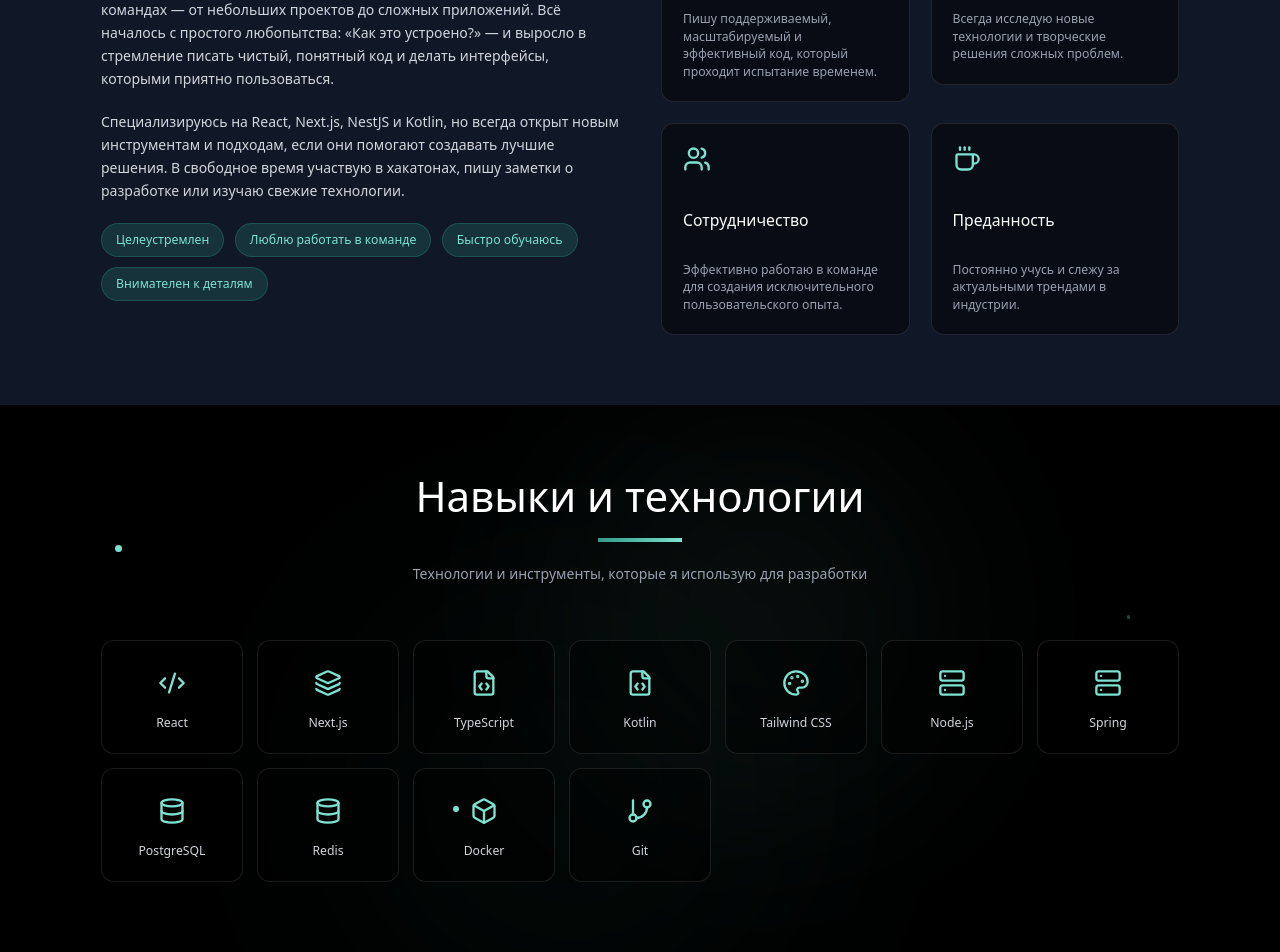
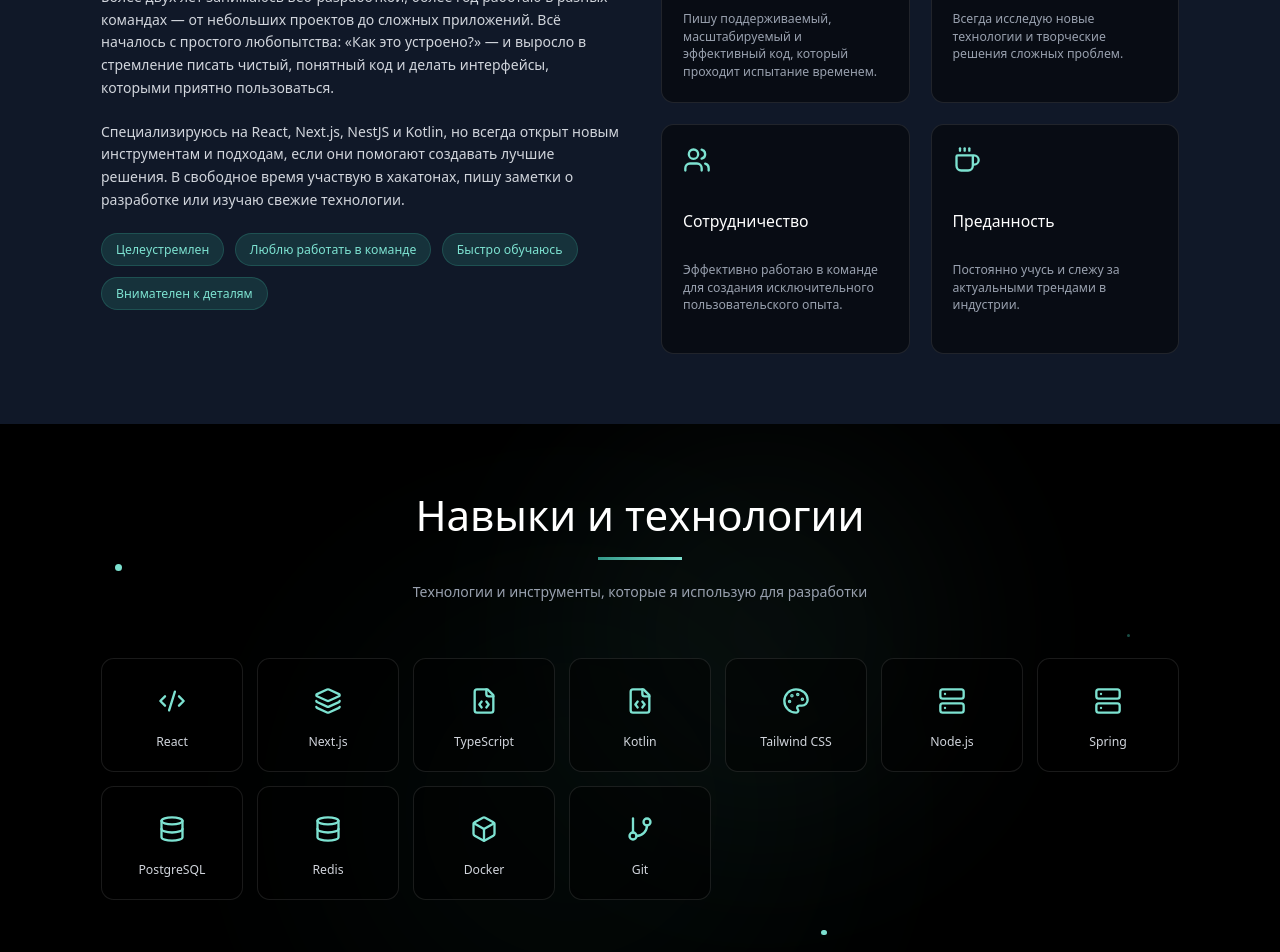
Before and after one commit to sitranto/portfolio, a Next.js app in the folder client/: page / in a window 1280 px wide. Shown: the part 1120-2072 px from the top of the page. Built offline with nearby package versions, Linux system fonts and the light colour scheme.

Commit message:
Fixed ui bugs

```diff
--- a/client/src/widgets/AboutSection.tsx
+++ b/client/src/widgets/AboutSection.tsx
@@ -103,7 +103,7 @@ export default function AboutSection() {
                                 transition={{ delay: index * 0.1, duration: 0.6 }}
                                 viewport={{ once: true }}
                             >
-                                <Card className="p-6 bg-black/50 border-white/10 hover:border-[#339989]/50 transition-all duration-300 group">
+                                <Card className="p-6 bg-black/50 border-white/10 hover:border-[#339989]/50 transition-all duration-300 group min-h-[230px]">
                                     <div className="text-[#7DE2D1] mb-4 group-hover:scale-110 transition-transform duration-300">
                                         <feature.icon className="w-8 h-8" />
                                     </div>
--- a/client/src/widgets/ContactSection.tsx
+++ b/client/src/widgets/ContactSection.tsx
@@ -65,7 +65,7 @@ export function ContactSection() {
                     >
                         <Card className="p-8 bg-gray-900/50 border-white/10">
                             <h3 className="text-2xl text-white mb-6">{t('contact.formTitle')}</h3>
-                            <form className="space-y-6">
+                            <form className="space-y-9">
                                 <div className="grid md:grid-cols-2 gap-4">
                                     <div>
                                         <label className="text-gray-300 text-sm mb-2 block">{t('contact.firstName')}</label>
--- a/client/src/widgets/SkillsSection.tsx
+++ b/client/src/widgets/SkillsSection.tsx
@@ -46,7 +46,7 @@ export default function SkillsSection() {
                     initial="hidden"
                     whileInView="visible"
                     viewport={{ once: true }}
-                    className="grid grid-cols-2 md:grid-cols-3 lg:grid-cols-4 xl:grid-cols-7 gap-4"
+                    className="grid grid-cols-2 md:grid-cols-3 lg:grid-cols-4 xl:grid-cols-7 gap-4 z-20"
                 >
                     {technologies.map((tech, _index) => {
                         const Icon = tech.icon
@@ -60,7 +60,7 @@ export default function SkillsSection() {
                                 }}
                                 whileTap={{ scale: 0.95 }}
                             >
-                                <Card className="relative p-6 bg-black/50 border-white/10 hover:border-[#339989]/50 transition-all duration-300 group overflow-hidden">
+                                <Card className="relative p-6 bg-black/50 border-white/10 hover:border-[#339989]/50 transition-all duration-300 group overflow-hidden z-30">
                                     <div className="absolute inset-0 bg-gradient-to-br from-[#339989]/0 to-[#7DE2D1]/0 group-hover:from-[#339989]/10 group-hover:to-[#7DE2D1]/5 transition-all duration-300"></div>
                                     <div className="absolute top-0 right-0 w-20 h-20 bg-[#7DE2D1]/20 rounded-full blur-2xl opacity-0 group-hover:opacity-100 transition-opacity duration-300"></div>
                                     <div className="relative flex flex-col items-center justify-center space-y-3">
@@ -79,9 +79,9 @@ export default function SkillsSection() {
                     })}
                 </motion.div>
 
-                <div className="absolute top-20 left-10 w-2 h-2 bg-[#7DE2D1] rounded-full animate-pulse"></div>
-                <div className="absolute top-40 right-20 w-1 h-1 bg-[#339989] rounded-full animate-pulse" style={{ animationDelay: '1s' }}></div>
-                <div className="absolute bottom-20 left-1/3 w-1.5 h-1.5 bg-[#7DE2D1] rounded-full animate-pulse" style={{ animationDelay: '2s' }}></div>
+                <div className="absolute top-20 left-10 w-2 h-2 bg-[#7DE2D1] rounded-full animate-pulse z-0"></div>
+                <div className="absolute top-40 right-20 w-1 h-1 bg-[#339989] rounded-full animate-pulse z-0" style={{ animationDelay: '1s' }}></div>
+                <div className="absolute -bottom-10 right-1/3 w-1.5 h-1.5 bg-[#7DE2D1] rounded-full animate-pulse z-0" style={{ animationDelay: '2s' }}></div>
             </div>
         </section>
     );
```
